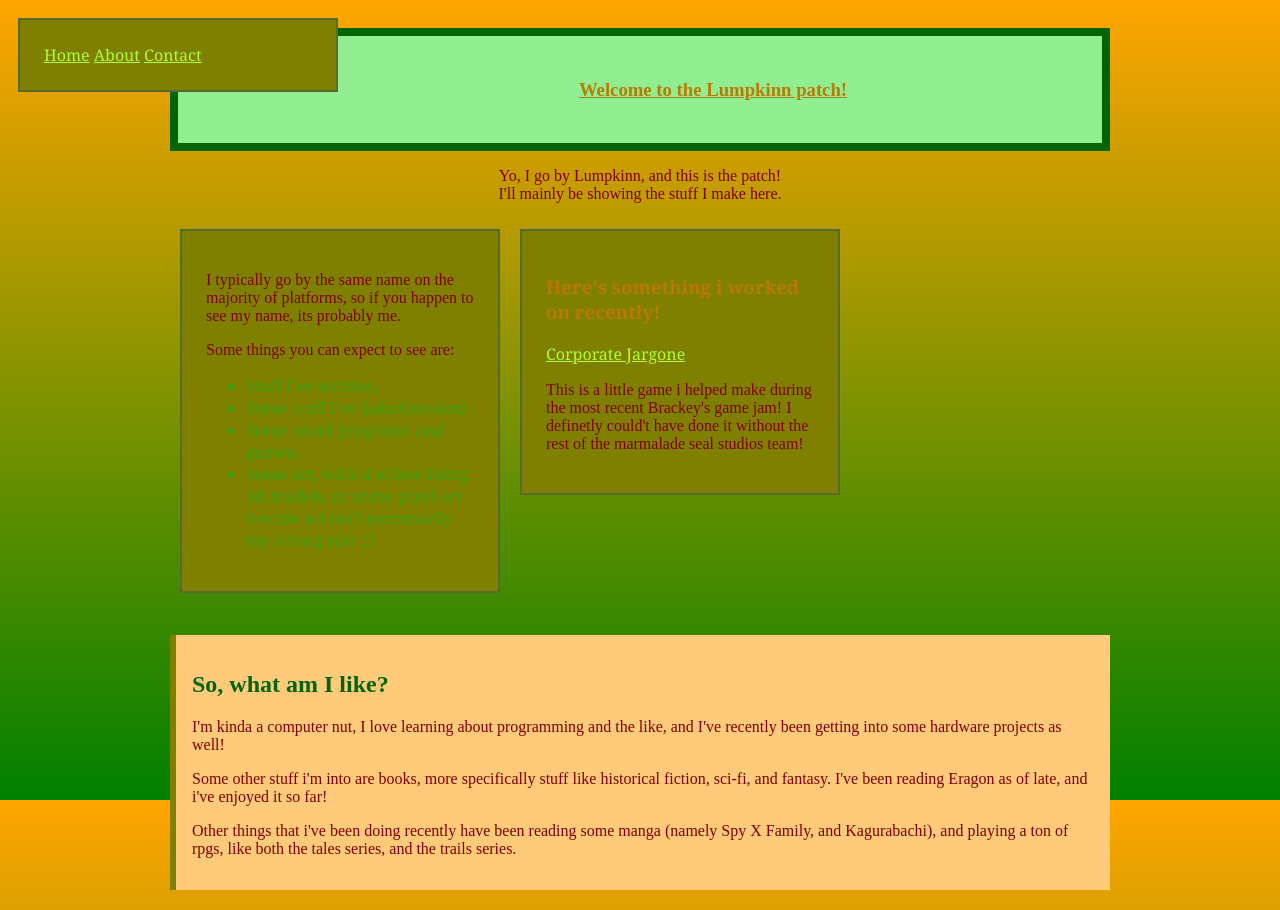
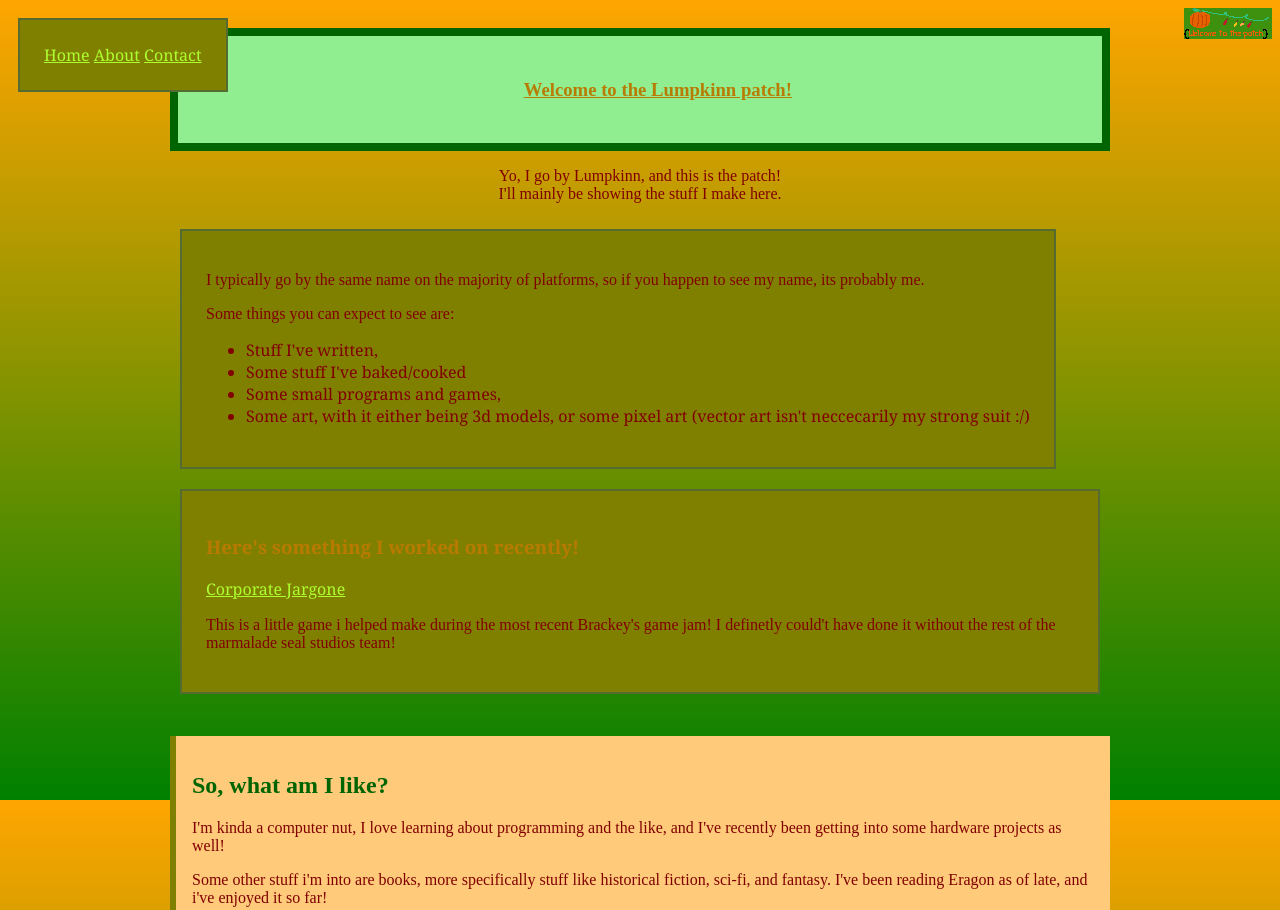
Before and after one commit to Lumpkinn/Lumpkinn-s-Patch, a plain HTML site: page Patch.html in a window 1280 px wide. Shown: the top 910 px of the page. Drawn offline with Linux system fonts and the light colour scheme; a web font is replaced by a local one.

Commit message:
finished with the design

```diff
--- a/Patch.html
+++ b/Patch.html
@@ -10,11 +10,12 @@
 
 
      <!--make box around these-->
-     <article class="card">
+     <article class="card2">
           <a id = "ILink" href = "Patch.html"> Home</a>
           <a id = "ILink" href = "About.html"> About</a>
           <a id = "ILink" href = "Contact.html">Contact</a>
      </article>
+     <a href= "Patch.html"><img src=".gitignore/Design/Lumpbutton-88x31.png"></a>
 <article class="size-format">
           <article class="title-format">
                <h1 id="BText"><u>Welcome to the Lumpkinn patch!</u></h1>
@@ -31,7 +32,7 @@
           </ul>
      </article>
      <article class="card">
-          <h1>Here's something i worked on recently!</h1>
+          <h1>Here's something I worked on recently!</h1>
           <a href = "https://marmalade-seal-studios.itch.io/corporate-jargone">Corporate Jargone</a>
           <p>This is a little game i helped make during the most recent Brackey's game jam! I definetly could't have done it without the rest of the marmalade seal studios team!</p>
 
@@ -49,6 +50,7 @@
                <p>Lately I've been doing a ton of computer science stuff, like making an app for the congressional app competition in the US, and i've also been helping out a small team make some games. The most recent thing that we've worked on was the Brackey's game jam, which was a pretty fun experience overall.</p>
                <p>It isn't all sunshine and rainbows though, I have had some issues with making stuff lately, mostly due to how old my computer is. I'm on an old HP laptop with 128 GB of storage, and 8 GB of ram, alongside a intel i-3, so I do have some limitations on what I can make, but i persevere nontheless.</p>
                <p>Feel free to check back up on this page to see what escapades I'm up to!</p>
+               <p>(PS: Sorry if the website doesn't look the best, this is my first time dipping my toes into html. I'll definetly try to make it better as time goes on, so stay tuned!)</p>
      </article>
           <article class="card">
                <h3>Links</h3>
--- a/styles.css
+++ b/styles.css
@@ -3,17 +3,22 @@
      src: url(NationalPark-Medium.woff);
 }
 
-html
-{
-     height: 100%;
-
-}
-
+img
+{float:right ;}
 
 * {box-sizing: border-box;}
-.card
-{
+.card {
+     min-width: fit-content;
      width: 320px;
+     padding: 24px;
+     border: 2px solid darkolivegreen;
+     margin-bottom: 24px;
+     background-color: olive;
+     float: left;
+     margin: 10px;
+}
+.card2 {
+     min-width: fit-content;
      padding: 24px;
      border: 2px solid darkolivegreen;
      margin-bottom: 24px;
@@ -47,6 +52,8 @@ html
 
 .size-format
 {
+     min-width: 980px;
+     width:100%;
      max-width:980px;
      margin:auto;
      padding:20px;
@@ -61,6 +68,7 @@ body
      background-image: linear-gradient(to bottom, orange, green);
      background-repeat: no-repeat scroll;
      background-size: cover;
+     background-attachment: fixed;
 }
 
 h1
@@ -85,6 +93,6 @@ h3
      color: lightgreen;
 }
 li
-{color:rgb(56, 160, 15)}
+{color:#800000}
 a
 {color:greenyellow}
```
